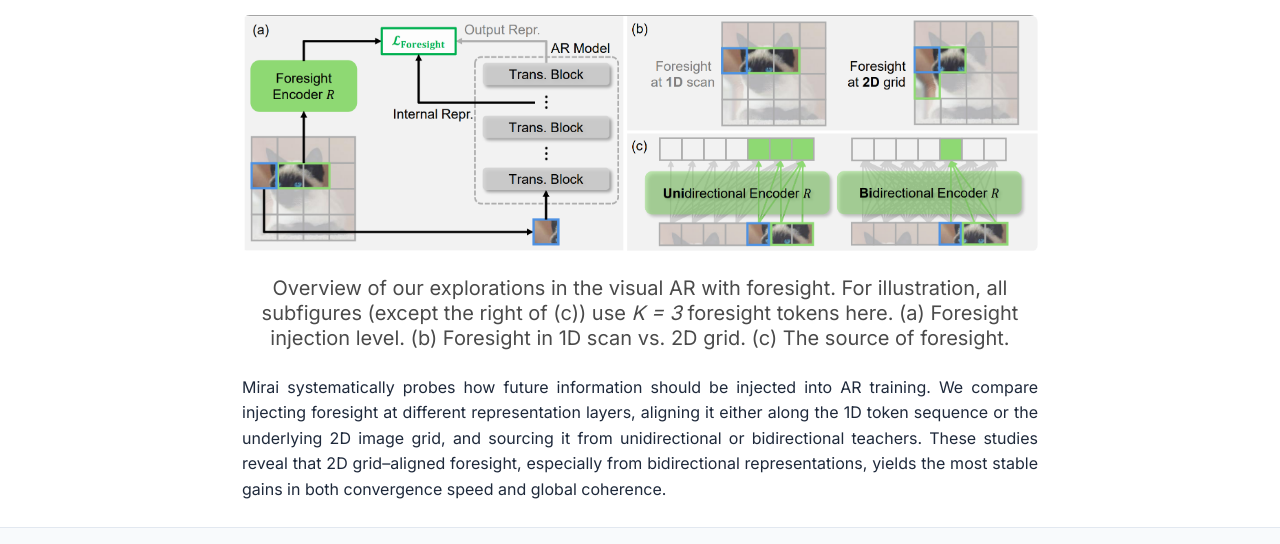
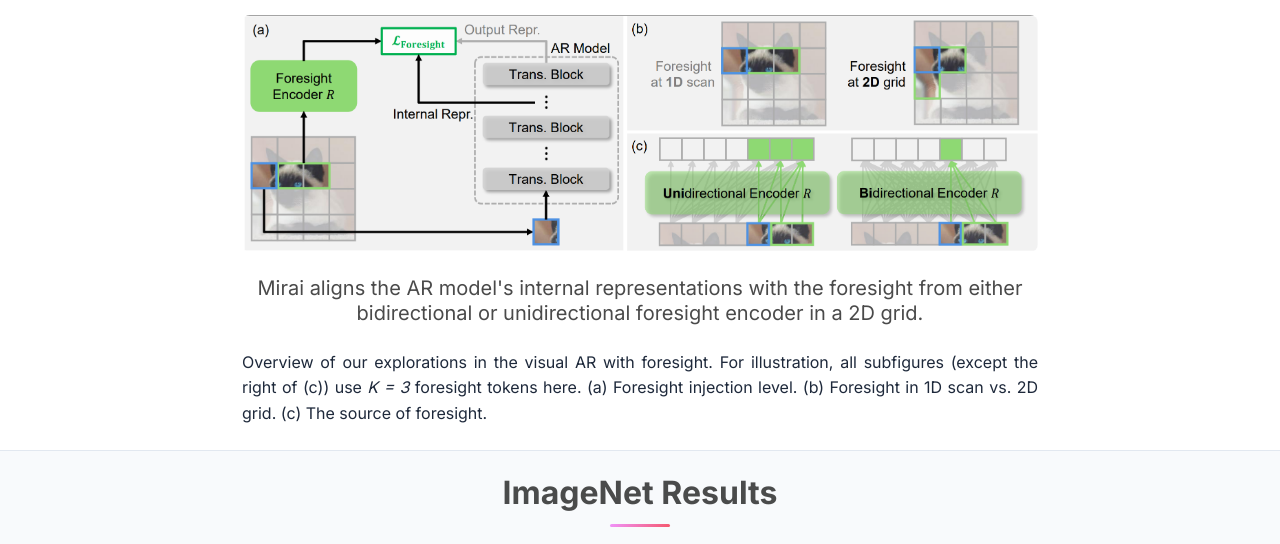
Before and after one commit to y0urOy/Mirai, a plain HTML site: page index.html in a window 1280 px wide. Shown: the part 1820-2364 px from the top of the page. Drawn offline with nearby package versions, Linux system fonts and the light colour scheme; some icons are missing.

Commit message:
Update index.html

```diff
--- a/index.html
+++ b/index.html
@@ -326,16 +326,12 @@
                  alt="Mirai framework overview"
                  style="max-width: 100%; border-radius: 8px;">
             <h2 class="subtitle has-text-centered" style="margin-top: 1rem;">
+              Mirai aligns the AR model's internal representations with the foresight from either bidirectional or unidirectional foresight encoder in a 2D grid.
+            </h2>
+            <p class="has-text-justified" style="margin-top: 0.75rem;">
               Overview of our explorations in the visual AR with foresight. For illustration, all subfigures
               (except the right of (c)) use <em>K = 3</em> foresight tokens here.
               (a) Foresight injection level. (b) Foresight in 1D scan vs. 2D grid. (c) The source of foresight.
-            </h2>
-            <p class="has-text-justified" style="margin-top: 0.75rem;">
-              Mirai systematically probes how future information should be injected into AR training.
-              We compare injecting foresight at different representation layers, aligning it either along the
-              1D token sequence or the underlying 2D image grid, and sourcing it from unidirectional or
-              bidirectional teachers. These studies reveal that 2D grid–aligned foresight, especially from
-              bidirectional representations, yields the most stable gains in both convergence speed and global coherence.
             </p>
           </div>
         </div>
```
